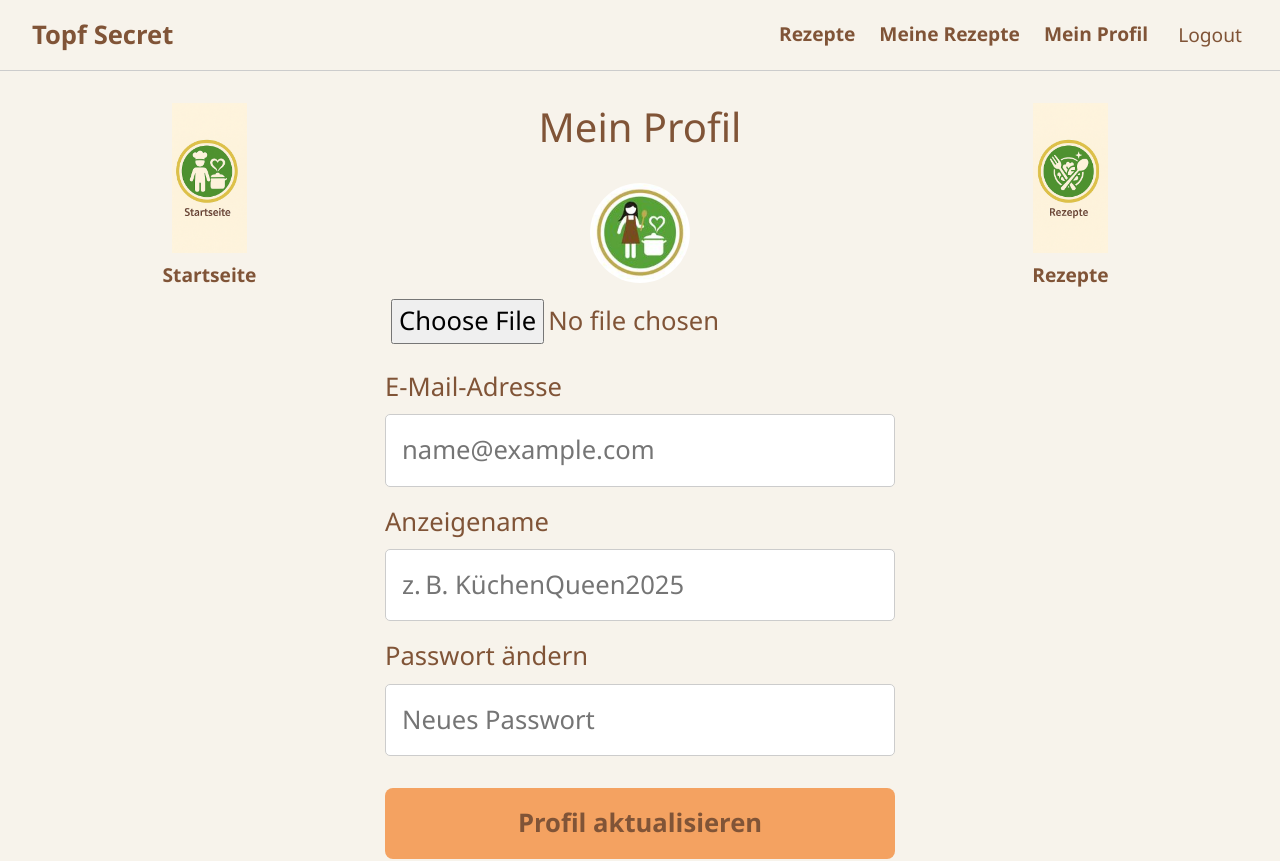
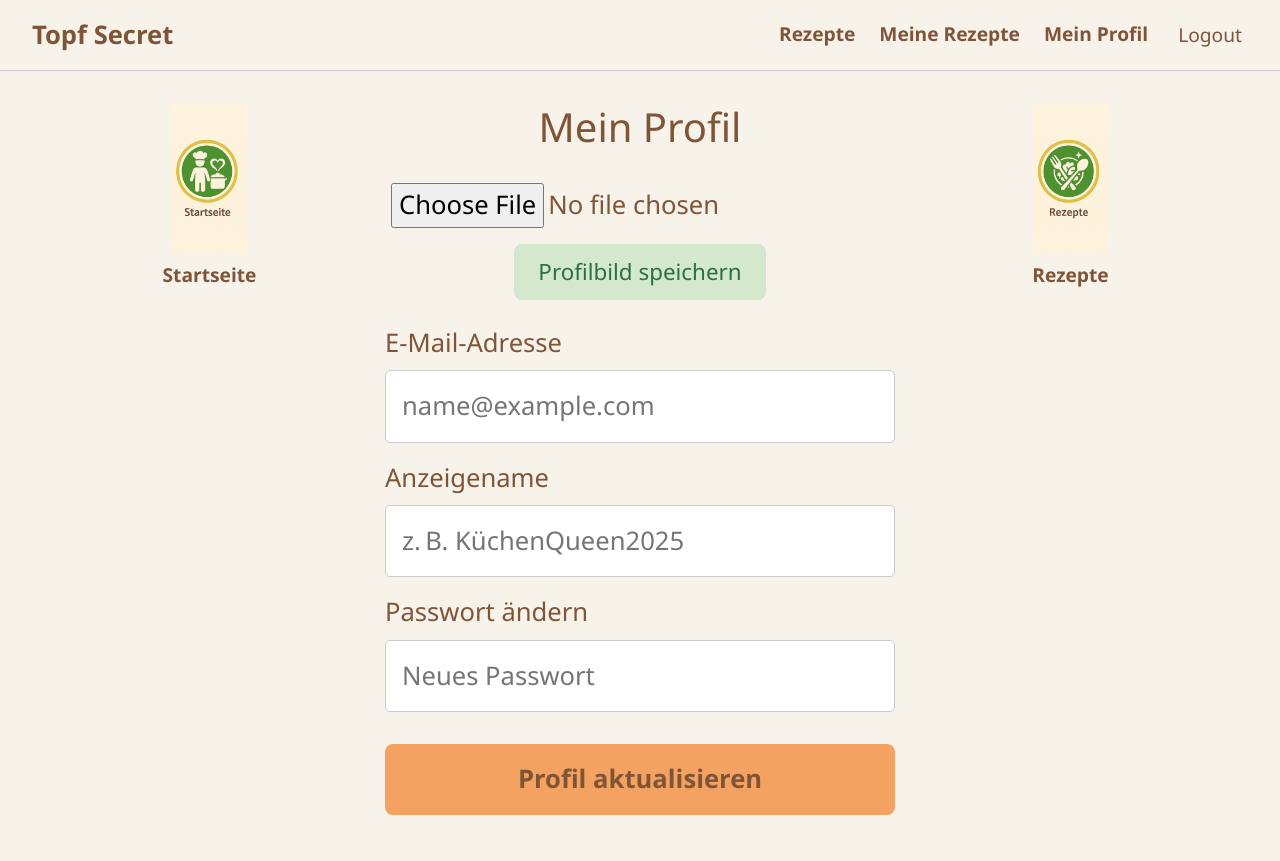
Before and after one commit to Azilske/Intranet-Kochbuch-Zilske, a React (Vite) app in the folder frontend/: page /profile in a window 1280 px wide. Shown: the top 861 px of the page. Built offline with nearby package versions, Linux system fonts and the light colour scheme; no server answers; sample sign-in values are in the browser's storage.

Commit message:
Frontend: Profilseite erweitert – API-Integration und Layout angepasst

```diff
--- a/frontend/src/pages/Profile.jsx
+++ b/frontend/src/pages/Profile.jsx
@@ -1,32 +1,43 @@
 /**
  * @file Profile.jsx
  * @description Profilseite für eingeloggte Benutzer:innen im Intranet-Kochbuch „Topf Secret“.
- *              Zeigt das runde Profilbild, erlaubt Änderungen an E-Mail, Anzeigename, Passwort
- *              und bietet das optisch einheitliche Layout mit Icons & Skyline.
+ *              Zeigt das runde Profilbild (inkl. Upload-Funktion), erlaubt Änderungen an E-Mail,
+ *              Anzeigename, Passwort und bietet das optisch einheitliche Layout mit Icons & Skyline.
  */
 
 import { useEffect, useState } from 'react';
 import { useNavigate } from 'react-router-dom';
 
+/**
+ * @component Profile
+ * @returns {JSX.Element} Die persönliche Profilseite mit Formular zur Bearbeitung und Bild-Upload
+ */
 export default function Profile() {
-  const navigate = useNavigate(); // Für Weiterleitung, wenn kein Token
+  const navigate = useNavigate(); // Für Weiterleitung bei fehlendem Token
 
-  // Zustand für Profilfelder
+  // Zustand für Profildaten (E-Mail, Anzeigename, Passwort, Bild)
   const [profile, setProfile] = useState({
     email: '',
     displayName: '',
     password: '',
-    profileImage: null,
+    profileImage: null, // ← Dateiobjekt für das ausgewählte Bild
   });
 
-  // Lädt Profildaten nach dem ersten Rendern
+  // Vorschau-URL für das gewählte Bild im Dateieingabefeld
+  const [previewUrl, setPreviewUrl] = useState(null);
+
+  // Zustand für die Upload-Erfolg-/Fehlermeldung
+  const [uploadMessage, setUploadMessage] = useState(null);
+
+  // Beim ersten Laden der Seite: Token prüfen + Daten vom Server holen
   useEffect(() => {
     const token = localStorage.getItem('token');
     if (!token) {
-      navigate('/login'); // Umleitung bei fehlendem Token
+      navigate('/login'); // ← Kein Token → Zurück zum Login
       return;
     }
 
+    // GET /api/profile: Holt E-Mail und Anzeigename
     fetch('http://dwg.mshome.net:3000/api/profile', {
       headers: {
         Authorization: `Bearer ${token}`,
@@ -46,16 +57,69 @@ export default function Profile() {
       .catch((err) => console.error(err.message));
   }, [navigate]);
 
-  // Formularfelder aktualisieren
+  /**
+   * Aktualisiert die Eingabewerte oder Bild-Datei im Profil-Zustand
+   */
   const handleChange = (e) => {
     const { name, value, files } = e.target;
     setProfile((prev) => ({
       ...prev,
-      [name]: files ? files[0] : value,
+      [name]: files ? files[0] : value, // Datei oder normaler Wert
     }));
   };
 
-  // Profildaten speichern
+  /**
+   * Zeigt Bildvorschau nach Dateiauswahl
+   */
+  const handleImageChange = (e) => {
+    const file = e.target.files[0];
+    setProfile((prev) => ({
+      ...prev,
+      profileImage: file, // ← Bild im State speichern
+    }));
+
+    // Vorschau-URL setzen (für <img>)
+    if (file) {
+      setPreviewUrl(URL.createObjectURL(file));
+    }
+  };
+
+  /**
+   * POST /api/profile/upload: Sendet das Bild an den Server
+   */
+  const handleUpload = async () => {
+    if (!profile.profileImage) return;
+
+    const formData = new FormData(); // ← Bild muss als FormData gesendet werden
+    formData.append('profileImage', profile.profileImage);
+
+    try {
+      const res = await fetch('http://dwg.mshome.net:3000/api/profile/upload', {
+        method: 'POST',
+        headers: {
+          Authorization: `Bearer ${localStorage.getItem('token')}`, // Nur Token, kein Content-Type!
+        },
+        body: formData,
+      });
+
+      const data = await res.json();
+
+      if (data.success) {
+        setUploadMessage('✅ Bild erfolgreich hochgeladen!');
+        // Optional: Vom Server zurückgegebenen Pfad speichern
+        // setPreviewUrl(data.imagePath);
+      } else {
+        setUploadMessage('⚠️ Fehler beim Hochladen.');
+      }
+    } catch (err) {
+      console.error(err);
+      setUploadMessage('❌ Serverfehler beim Hochladen.');
+    }
+  };
+
+  /**
+   * PUT /api/profile: Sendet E-Mail, Passwort und Anzeigename an den Server
+   */
   const handleSave = async (e) => {
     e.preventDefault();
     const token = localStorage.getItem('token');
@@ -79,7 +143,7 @@ export default function Profile() {
 
       if (!res.ok) throw new Error('Fehler beim Speichern des Profils');
       alert('Profil erfolgreich gespeichert!');
-      setProfile((prev) => ({ ...prev, password: '' }));
+      setProfile((prev) => ({ ...prev, password: '' })); // Passwort leeren nach Speichern
     } catch (err) {
       console.error(err.message);
     }
@@ -87,12 +151,12 @@ export default function Profile() {
 
   return (
     <>
-      {/* Hauptbereich */}
+      {/* Hauptbereich der Profilseite */}
       <main style={{ backgroundColor: '#f7f3eb', padding: '2rem 0' }}>
         <div className="container">
-          {/* Icons links und rechts */}
+          {/* Flex-Container mit zwei Icons und Formular */}
           <div className="d-flex justify-content-center align-items-start flex-wrap gap-5 mb-5">
-            {/* Icon Startseite */}
+            {/* Icon: Startseite */}
             <div className="text-center" style={{ flex: '1' }}>
               <a href="/">
                 <img
@@ -106,7 +170,7 @@ export default function Profile() {
               </p>
             </div>
 
-            {/* Formularbereich */}
+            {/* Formularbereich – Profilbild & Angaben */}
             <div
               style={{
                 maxWidth: '650px',
@@ -118,10 +182,11 @@ export default function Profile() {
             >
               <h2 style={{ fontSize: '2.5rem', marginBottom: '2rem' }}>Mein Profil</h2>
 
-              {/* Profilbild anzeigen */}
+              {/* Bildvorschau wenn vorhanden */}
+              {previewUrl && (
                 <img
-                src="/images/Profilbild.jpg"
-                alt="Profilbild"
+                  src={previewUrl}
+                  alt="Profilbild Vorschau"
                   style={{
                     width: '100px',
                     height: '100px',
@@ -130,15 +195,42 @@ export default function Profile() {
                     marginBottom: '1rem',
                   }}
                 />
+              )}
 
-              {/* Datei-Upload */}
-              <div style={{ marginBottom: '1.5rem' }}>
-                <input type="file" name="profileImage" accept="image/*" onChange={handleChange} />
+              {/* Datei-Auswahl für Bild */}
+              <div style={{ marginBottom: '1rem' }}>
+                <input
+                  type="file"
+                  name="profileImage"
+                  accept="image/*"
+                  onChange={handleImageChange}
+                />
               </div>
 
-              {/* Formular */}
+              {/* Upload-Button */}
+              <button
+                type="button"
+                onClick={handleUpload}
+                style={{
+                  backgroundColor: '#d3e8cc',
+                  color: '#2c6e49',
+                  padding: '0.7rem 1.5rem',
+                  fontSize: '1.4rem',
+                  borderRadius: '8px',
+                  border: 'none',
+                  marginBottom: '1.5rem',
+                  cursor: 'pointer',
+                }}
+              >
+                Profilbild speichern
+              </button>
+
+              {/* Rückmeldung (Erfolg/Fehler) */}
+              {uploadMessage && <p style={{ fontSize: '1.3rem' }}>{uploadMessage}</p>}
+
+              {/* Formular zur Profilbearbeitung */}
               <form onSubmit={handleSave}>
-                {/* E-Mail */}
+                {/* E-Mail-Adresse */}
                 <div style={{ marginBottom: '1rem', textAlign: 'left' }}>
                   <label htmlFor="email">E-Mail-Adresse</label>
                   <input
@@ -203,7 +295,7 @@ export default function Profile() {
                   />
                 </div>
 
-                {/* Speichern-Button */}
+                {/* Button zum Speichern */}
                 <button
                   type="submit"
                   style={{
@@ -222,7 +314,7 @@ export default function Profile() {
                 </button>
               </form>
 
-              {/* Eigene Rezepte Hinweis */}
+              {/* Hinweis auf zukünftige Rezeptliste */}
               <div style={{ marginTop: '3rem', textAlign: 'left' }}>
                 <h4 style={{ fontSize: '1.6rem', marginBottom: '0.5rem' }}>Meine Rezepte</h4>
                 <p style={{ fontSize: '1.4rem' }}>
@@ -232,7 +324,7 @@ export default function Profile() {
               </div>
             </div>
 
-            {/* Icon Rezepte */}
+            {/* Icon: Rezepte-Seite */}
             <div className="text-center" style={{ flex: '1' }}>
               <a href="/recipes">
                 <img
@@ -245,7 +337,7 @@ export default function Profile() {
             </div>
           </div>
 
-          {/* Skyline-Bild unten */}
+          {/* Dekorative Skyline */}
           <div className="text-center mt-5">
             <img
               src="/images/TopfSecretBerlin2.png"
```
Lines whose indentation alone changed are shown as unchanged.
